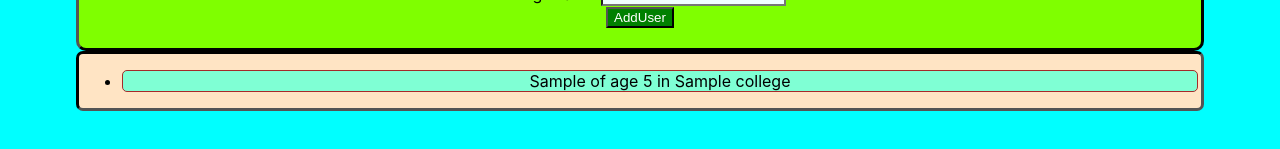
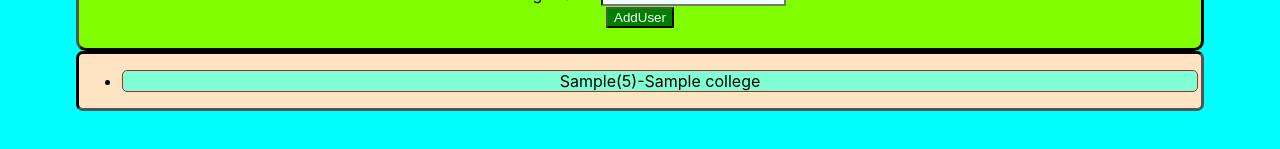
Before and after one commit to BadriVamsiKrish/vamsi-react-app, a React (Create React App) app: page / in a window 1280 px wide. Both pictures are taken after typing "Sample", "5", "Sample" into the empty fields and a click on the button "AddUser". Shown: the part 165-314 px from the top of the page. Built offline with nearby package versions, Linux system fonts and the light colour scheme.

Commit message:
added college name

```diff
--- a/src/components/UserList.js
+++ b/src/components/UserList.js
@@ -4,10 +4,10 @@ export const UsersList = (props) => {
 
   return(
     <div className="div">
-      <ul>
+      <ul style={{listtype:'none'}}>
         {console.log(props.users)}
         {props.users.map((user)=>
-        <li className="li" key={user.id}>{user.name} of age {user.age} in {user.college} college
+        <li className="li" key={user.id}>{user.name}({user.age})-{user.college} college
         </li>
         )}
       </ul>
```
